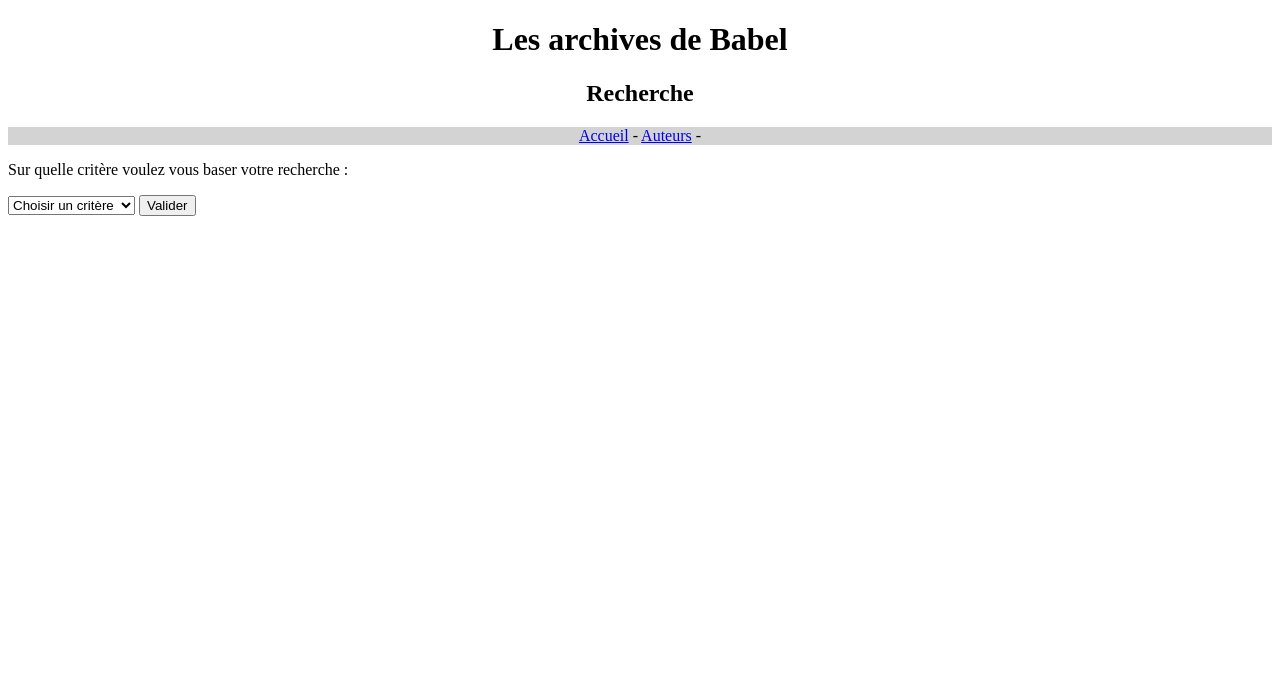
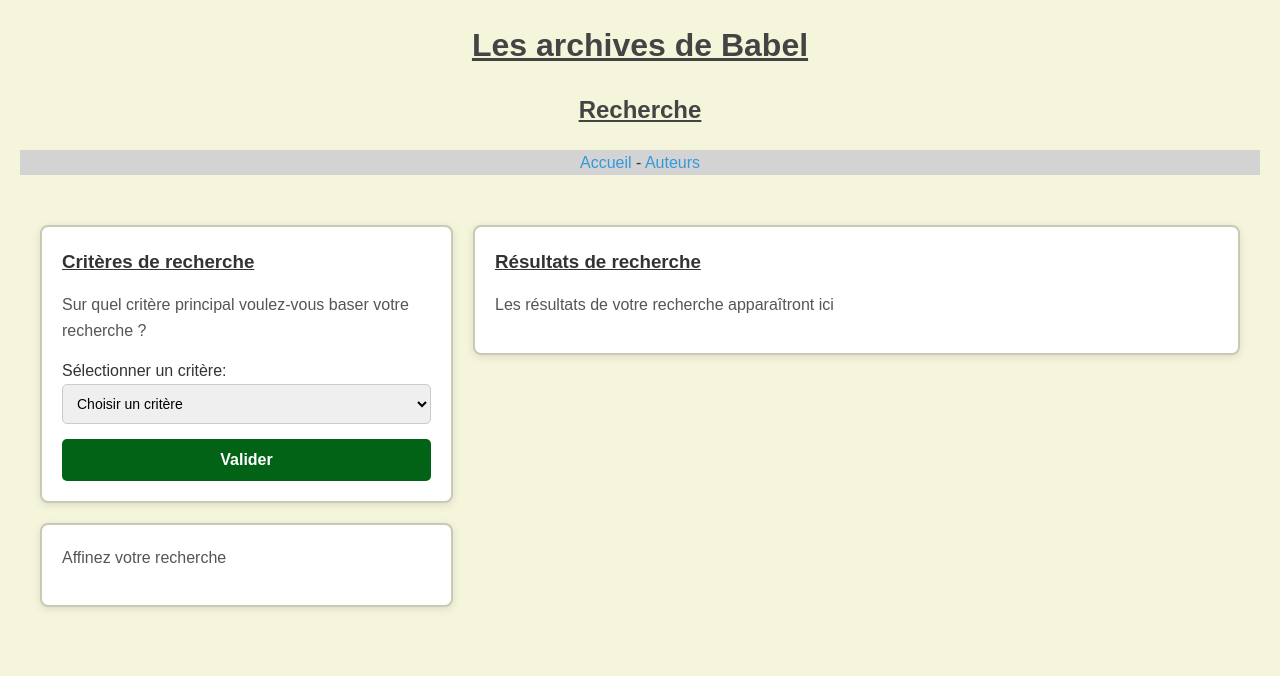
Before and after one commit to Pharrel-06/Projet_BDD, a Flask app: page /recherche in a window 1280 px wide. Shown: the top 676 px of the page. Run offline with Flask 3, Linux system fonts and the light colour scheme; some libraries are stand-ins or nearby versions.

Commit message:
avancer sur tab recherche

```diff
--- /dev/null
+++ b/Site_BDD/static/css/main_css.css
@@ -0,0 +1,252 @@
+/* Réinitialise certains styles par défaut du navigateur */
+body, h1, h2, h3, h4, h5, h6, p, ul, ol, li, figure, blockquote{
+    margin: 0;
+    padding: 0;
+    box-sizing: border-box;
+}
+
+/* Défini une taille de police et une famille de base */
+body {
+    margin: 0;
+    font-family: 'Arial', sans-serif;
+    font-size: 16px;
+    line-height: 1.6;
+    color: #333;
+    background-color: #f4f4f4;
+    padding: 20px;
+}
+
+/* Stylise le conteneur principal */
+.container {
+    max-width: 1200px;
+    margin: 0 auto;
+    padding: 20px;
+    background: #fff;
+    box-shadow: 0 0 10px rgba(0, 0, 0, 0.1);
+}
+
+/* Stylise les titres */
+h1, h2, h3, h4, h5, h6 {
+    margin-bottom: 20px;
+    color: #444;
+    text-decoration: underline;
+}
+
+/* Stylise les paragraphes */
+p {
+    margin-bottom: 20px;
+}
+
+/* Stylise les liens */
+a {
+    color: #3498db;
+    text-decoration: none;
+}
+
+a:hover {
+    text-decoration: underline;
+}
+
+/* Stylise les listes */
+ul, ol {
+    margin-bottom: 20px;
+    padding-left: 20px;
+}
+
+li {
+    margin-bottom: 10px;
+    margin-left: 2%;
+}
+
+/* Stylise les boutons */
+button {
+    background-color: #3498db;
+    color: #fff;
+    border: none;
+    padding: 10px 20px;
+    cursor: pointer;
+    border-radius: 5px;
+}
+
+button:hover {
+    background-color: #2980b9;
+}
+
+/* Ajoute un peu d'espacement aux images */
+img {
+    max-width: 100%;
+    height: auto;
+    display: block;
+    margin-bottom: 20px;
+}
+
+/* Stylise les formulaires */
+input, textarea {
+    width: 100%;
+    padding: 5px;
+    border: 1px solid #ccc;
+    border-radius: 5px;
+}
+
+input:focus, textarea:focus {
+    border-color: #3498db;
+    outline: none;
+}
+
+/* Change la couleur de fond en une couleur plaisante à l'œil */
+body {
+    background-color: #f5f5dc; /* Couleur de fond douce car sinon j'ai mal aux yeux */
+}
+
+/* Centre le contenu */
+.centered {
+    display: flex;
+    justify-content: center;
+    align-items: center;
+}
+
+/* Mets le contenu a droite */
+.righted {
+    display: flex;
+    justify-content: right;
+    align-items: right;
+}
+
+/* Stylise les balises pre */
+pre {
+    background-color: #e8e8d0; /* Couleur de fond légèrement différente */
+    border: 1px solid #ccc;
+    padding: 5px;
+    border-radius: 3px;
+    font-family: 'Courier New', Courier, monospace;
+    display: inline-block;
+    min-width: 40%;
+    max-width: 75%;
+    overflow-x: auto;
+}
+
+.barreTop {
+    list-style-type: none;
+    padding: 10px;
+    overflow: hidden;
+    background-color: #cacab2;
+    position: fixed;
+    top: -1%;
+    left: 0%;
+    width: 100%;
+    height: 50px;
+    border-bottom: 2px solid black;
+}
+
+.barreElem{
+    float: left;
+    display: inline;
+    width: 100px;
+    text-align: center;
+    font-weight: bold;
+    font-family: Arial, sans-serif;
+    color: white;
+    line-height: 50px;
+}
+
+.barreElem:last-child {
+    float: right;
+}
+
+/* Styles pour la page recherche */
+.recherche-wrapper {
+    display: flex;
+    gap: 20px;
+    margin: 30px auto;
+    max-width: 1400px;
+    padding: 20px;
+}
+
+.recherche-container {
+    width: 35%;
+    display: flex;
+    flex-direction: column;
+    gap: 20px;
+}
+
+.recherche-block {
+    background-color: #fff;
+    border: 2px solid #cacab2;
+    padding: 20px;
+    border-radius: 8px;
+    box-shadow: 0 2px 8px rgba(0, 0, 0, 0.1);
+}
+
+.recherche-block h3 {
+    margin-top: 0;
+    margin-bottom: 15px;
+    color: #333;
+    text-decoration: underline;
+}
+
+.recherche-block p {
+    margin-bottom: 15px;
+    color: #555;
+}
+
+.recherche-block select {
+    width: 100%;
+    padding: 10px;
+    border: 1px solid #ccc;
+    border-radius: 5px;
+    font-size: 14px;
+    margin-bottom: 15px;
+}
+
+.searchresult-block {
+    background-color: #fff;
+    border: 2px solid #cacab2;
+    padding: 20px;
+    border-radius: 8px;
+    box-shadow: 0 2px 8px rgba(0, 0, 0, 0.1);
+}
+
+.searchresult-container {
+    width: 65%;
+    display: flex;
+    flex-direction: column;
+    gap: 20px;
+}
+
+.searchresult-block p {
+    margin-bottom: 15px;
+    color: #555;
+}
+
+.searchresult-block h3 {
+    margin-top: 0;
+    margin-bottom: 15px;
+    color: #333;
+    text-decoration: underline;
+}
+
+.searchresult-block select {
+    width: 65%;
+    padding: 10px;
+    border: 1px solid #b3b2b2;
+    border-radius: 7px;
+    font-size: 12px;
+    margin-bottom: 17px;
+}
+
+.search-button {
+    background-color: #026316;
+    color: #fff;
+    border: none;
+    padding: 12px 30px;
+    cursor: pointer;
+    border-radius: 5px;
+    font-size: 16px;
+    font-weight: bold;
+    width: 100%;
+    transition: background-color 0.3s;
+}
+
+.search-button:hover {
+    background-color: #063714;
+}
--- a/Site_BDD/templates/accueil.html
+++ b/Site_BDD/templates/accueil.html
@@ -1,6 +1,7 @@
 <!doctype html>
 <html>
 <title>Les archives de Babel</title>
+<link rel="stylesheet" href="{{ url_for('static', filename='css/main_css.css') }}">
 
 <header>
   <h1 style="text-align:center"> Les archives de Babel </h1>
@@ -9,7 +10,8 @@
 
 <nav style="text-align:center; background-color:LightGray">
   <a href="accueil">Accueil</a> -
-  <a href="auteur">Auteurs</a>
+  <a href="auteur">Auteurs</a> -
+  <a href="recherche">Recherche</a>
 </nav>
 
 <p style="text-align:center">
--- a/Site_BDD/templates/auteur.html
+++ b/Site_BDD/templates/auteur.html
@@ -1,6 +1,7 @@
 <!doctype html>
 <html>
 <title>Auteurs</title>
+<link rel="stylesheet" href="{{ url_for('static', filename='css/main_css.css') }}">
 
 <header>
   <h1 style="text-align:center"> Les archives de Babel </h1>
@@ -9,7 +10,7 @@
 
 <nav style="text-align:center; background-color:LightGray">
   <a href="accueil">Accueil</a> -
-  <a href="auteur">Auteurs</a>
+  <a href="recherche">Recherche</a>
 </nav>
 
 <p style="text-align:center">
--- a/Site_BDD/templates/recherche.html
+++ b/Site_BDD/templates/recherche.html
@@ -1,7 +1,11 @@
 <!doctype html>
 <html>
+<head>
   <title>Recherche</title>
+  <link rel="stylesheet" href="{{ url_for('static', filename='css/main_css.css') }}">
+</head>
 
+<body>
   <header>
     <h1 style="text-align:center"> Les archives de Babel </h1>
     <h2 style="text-align:center"> Recherche </h2>
@@ -9,27 +13,44 @@
 
   <nav style="text-align:center; background-color:LightGray">
     <a href="accueil">Accueil</a> -
-  <a href="auteur">Auteurs</a> -
+    <a href="auteur">Auteurs</a>
   </nav>
 
-<p>
-  Sur quelle critère voulez vous baser votre recherche :
+  <div class="recherche-wrapper">
+    <div class="recherche-container">
+      <div class="recherche-block">
+        <h3>Critères de recherche</h3>
+        <p>Sur quel critère principal voulez-vous baser votre recherche ?</p>
 
         <form method="get" action="accueil">
-
-    <select name="critere">
+          <label for="critere">Sélectionner un critère:</label>
+          <select name="critere" id="critere">
               <option value="">Choisir un critère</option>
               {% for crit in critere_recherche %}
               <option value="{{crit}}">{{crit}}</option>
               {% endfor %}
           </select>
-
-    <input type="submit" value="Valider">
-
         </form>
 
-</p>
+        <form method="get" action="accueil">
+          <input type="submit" value="Valider" class="search-button">
+        </form>
+      </div>
+
+      <div class="recherche-block">
+        <p>Affinez votre recherche</p>
+      </div>
+    </div>
+
+    <div class="searchresult-container">
+      <div class="searchresult-block">
+        <h3>Résultats de recherche</h3>
+        <p>Les résultats de votre recherche apparaîtront ici</p> <!-- Si recherche pas faite SINON on remplace par les tendances-->
+      </div>
+    </div>
+  </div>
 
 
 
+</body>
 </html>
```
Also changed, not shown: Site_BDD/Page_comite_drawing.png (added), Site_BDD/Page_recherche_drawing.png (added). Lines whose indentation alone changed are shown as unchanged.
